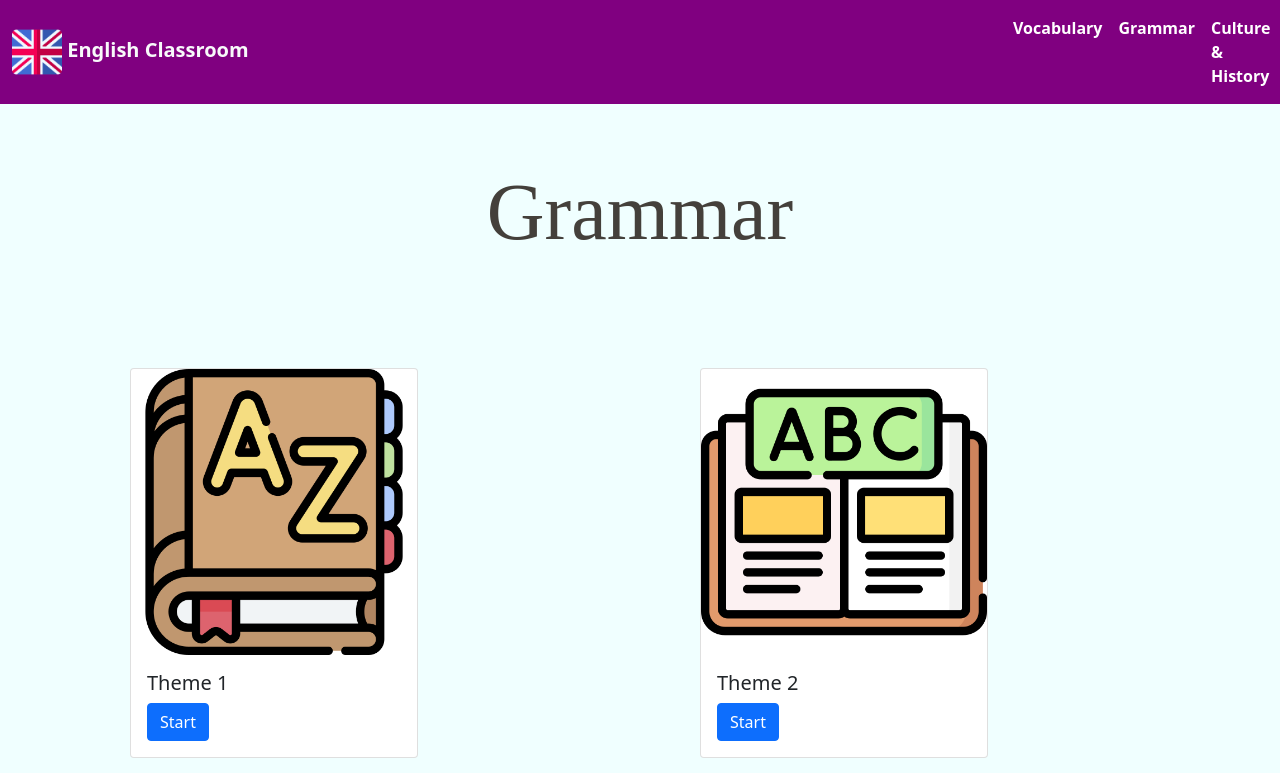
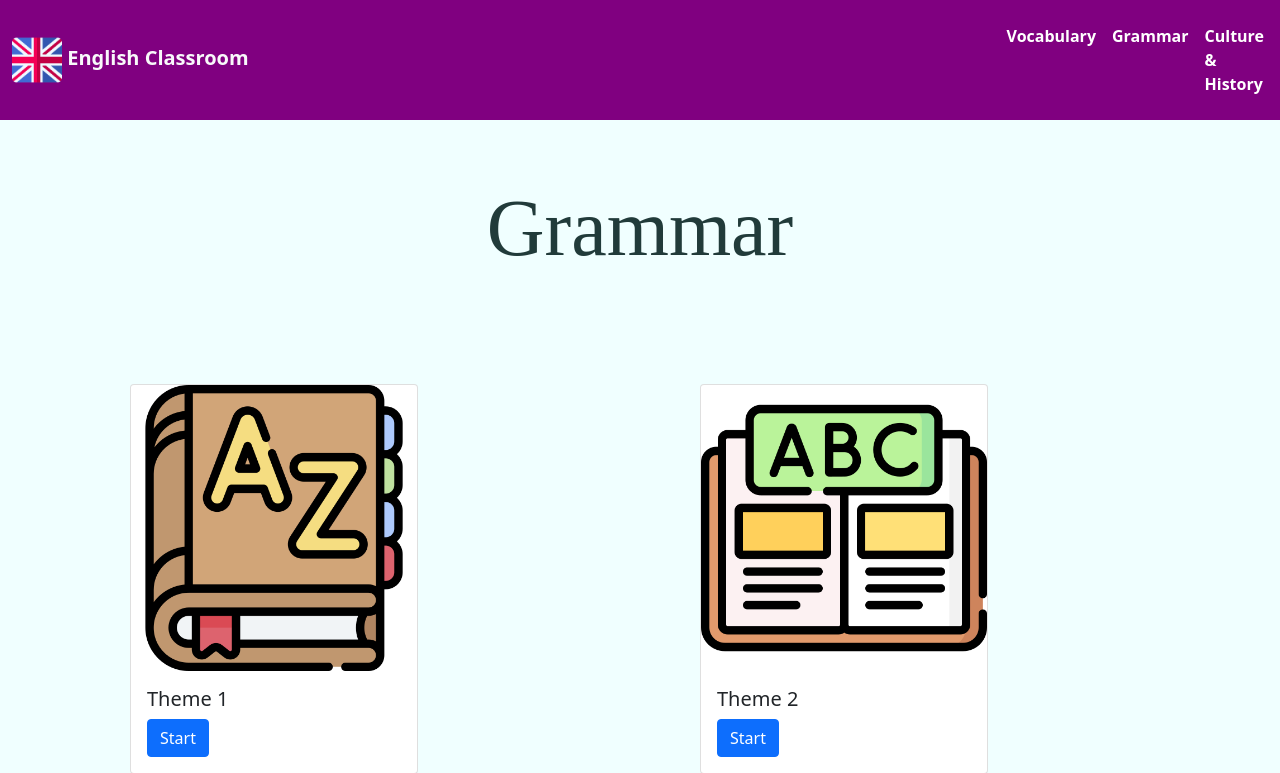
Before and after one commit to DidouLaMenace/WebSiteForLearningEnglish, a Flask app: page /grammar in a window 1280 px wide. Shown: the top 773 px of the page. Run offline with Flask 2, Linux system fonts and the light colour scheme; some web fonts are replaced.

Commit message:
ouais ouais

```diff
--- a/static/styles/tournoi.css
+++ b/static/styles/tournoi.css
@@ -16,7 +16,7 @@ body {
 .section-text {
   font-family: "OMEGLE";
   font-size: 500%;
-  color: rgb(68, 64, 59);
+  color: rgb(33, 59, 58);
 }
 
 /* Zone Bienvenue Responsive*/
--- a/templates/nav-tdl.html
+++ b/templates/nav-tdl.html
@@ -15,7 +15,7 @@
             <div class="container-lg">
                 <a class="navbar-brand fw-bold" href="/"><span class="text-light white"> <img src="../static/img/royaume-uni.png" width="50" height="50"> English Classroom</span></a>
             </div>
-            <ul class="navbar-nav">
+            <ul class="navbar-nav m-2">
                 <li class="nav-item active">
                     <a class="nav-link" href="/vocabulary"><span class="fw-bold text-white">Vocabulary</span></a>
                 </li>
```
